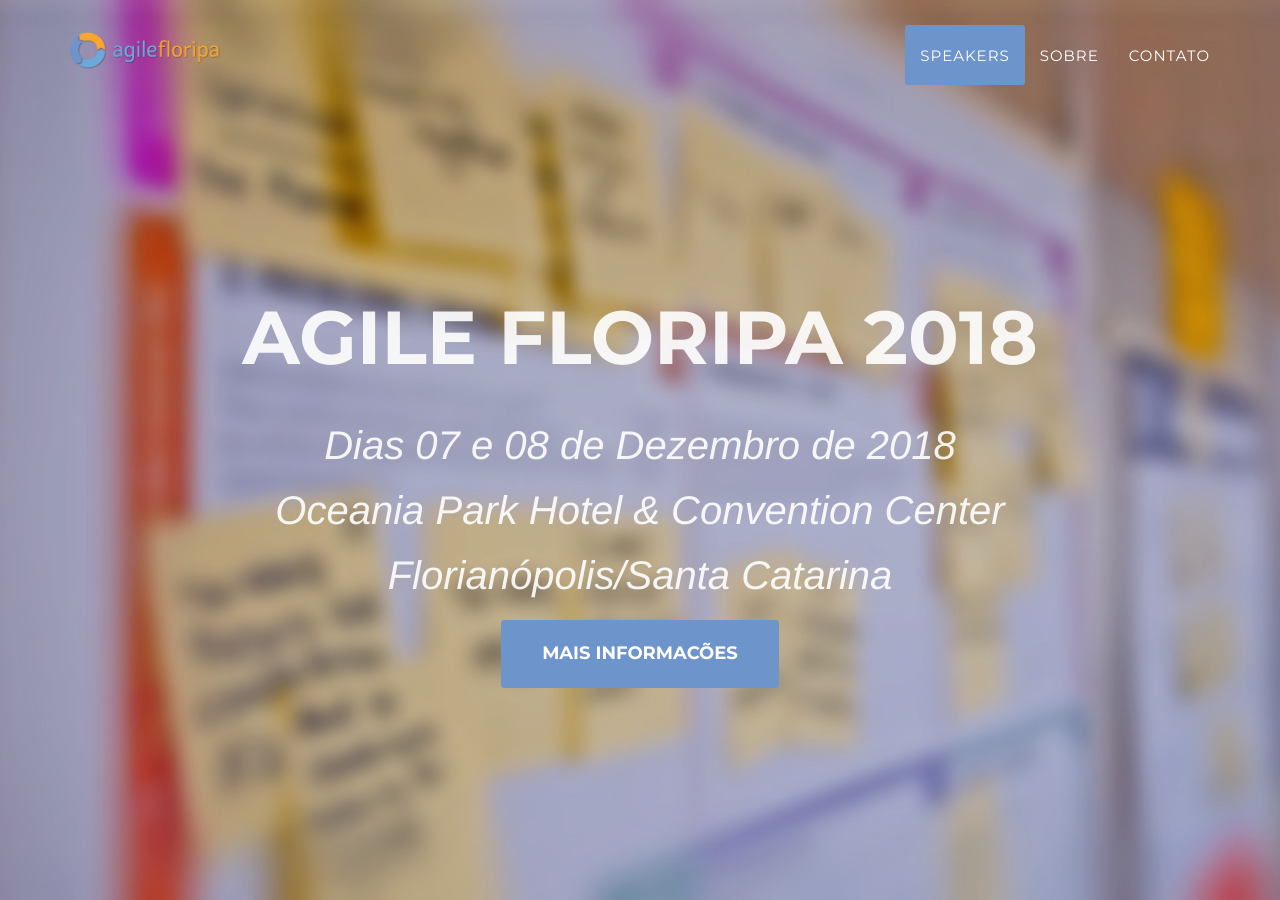
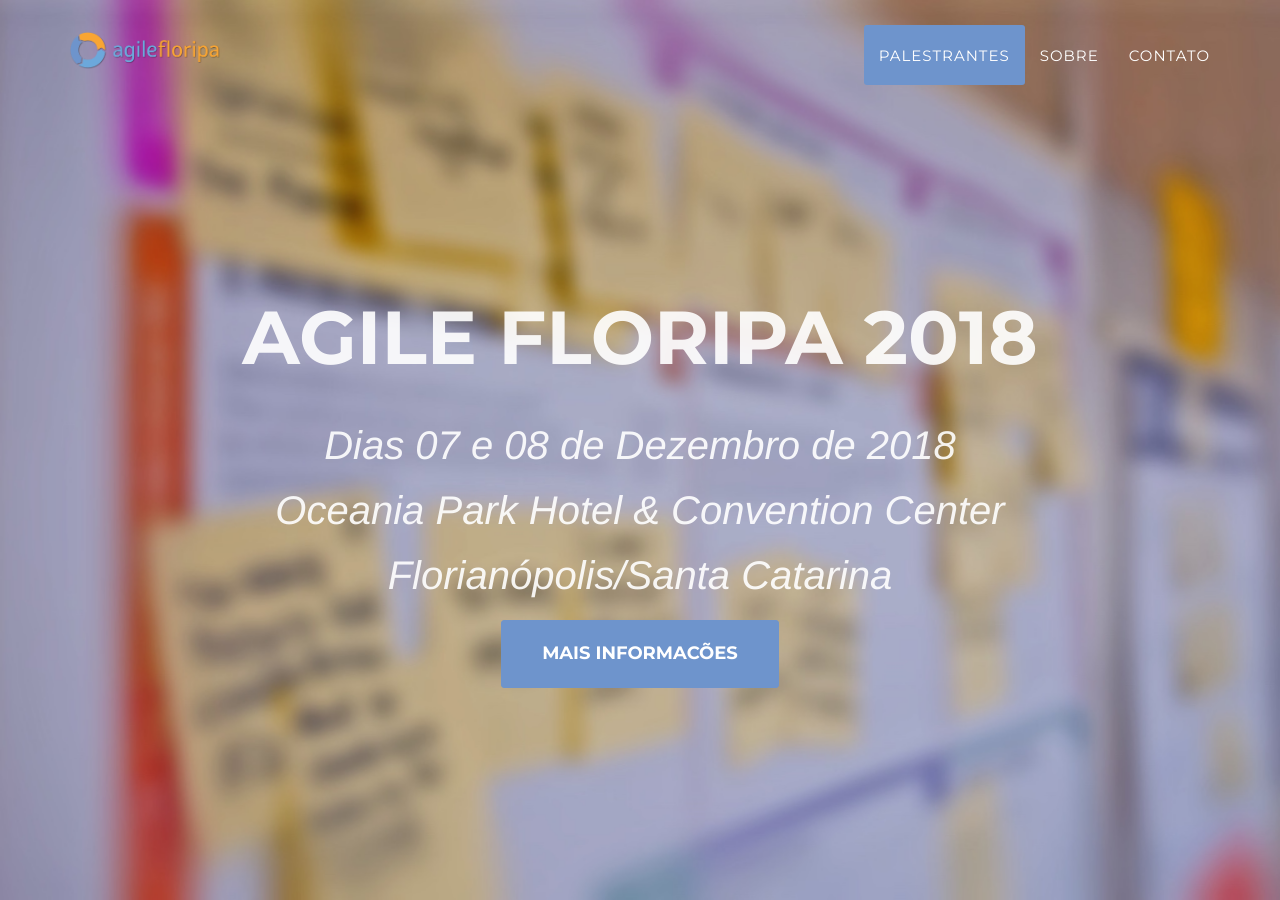
Before and after one commit to mingomax/afconf, a Jekyll site: the page built from index.html, in a window 1280 px wide and 900 px high. Built offline with Jekyll 4.4.1, drawn with Linux system fonts in a browser that asks for light colours; some web fonts are replaced.

Commit message:
Update Changelog

```diff
--- a/_includes/2017_data/header-home.html
+++ b/_includes/2017_data/header-home.html
@@ -19,7 +19,7 @@
                         <a href="/"></a>
                     </li>
                     <li>
-                        <a class="page-scroll" href="#speakers">Speakers</a>
+                        <a class="page-scroll" href="#speakers" data-user-guest="guest" data-user-guest-fingerprint="FING9886786768756">Palestrantes</a>
                     </li>
                     <li>
                         <a class="page-scroll" href="#about">Sobre</a>
```
